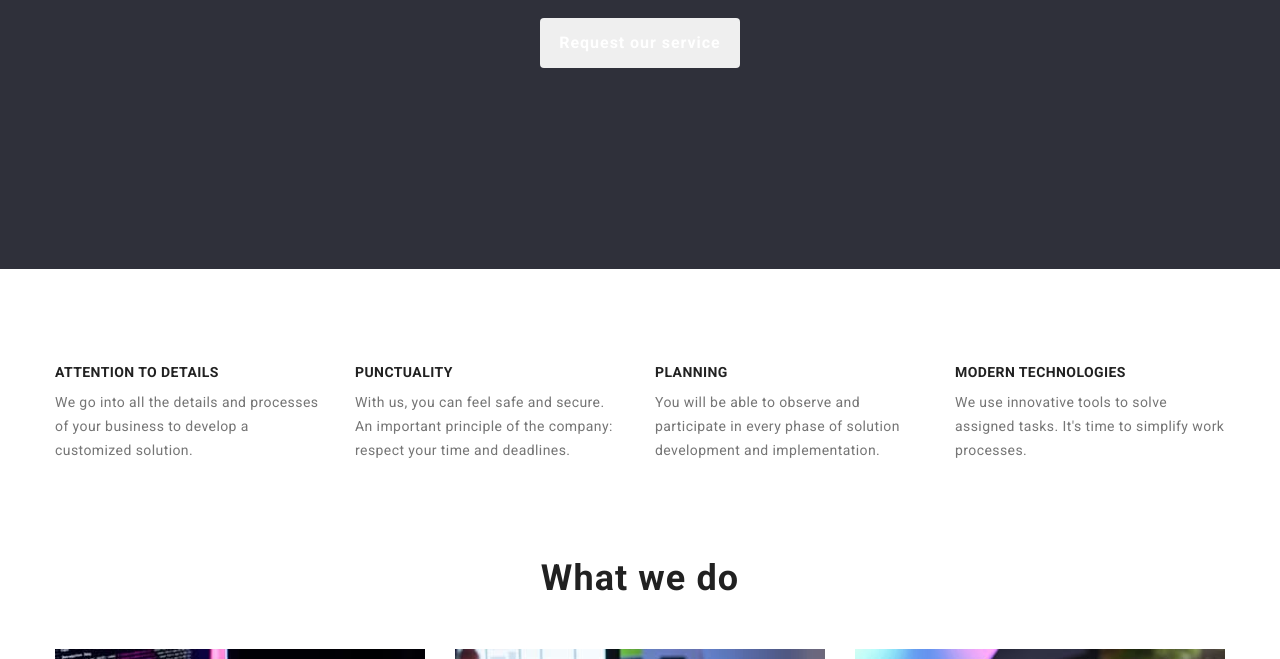
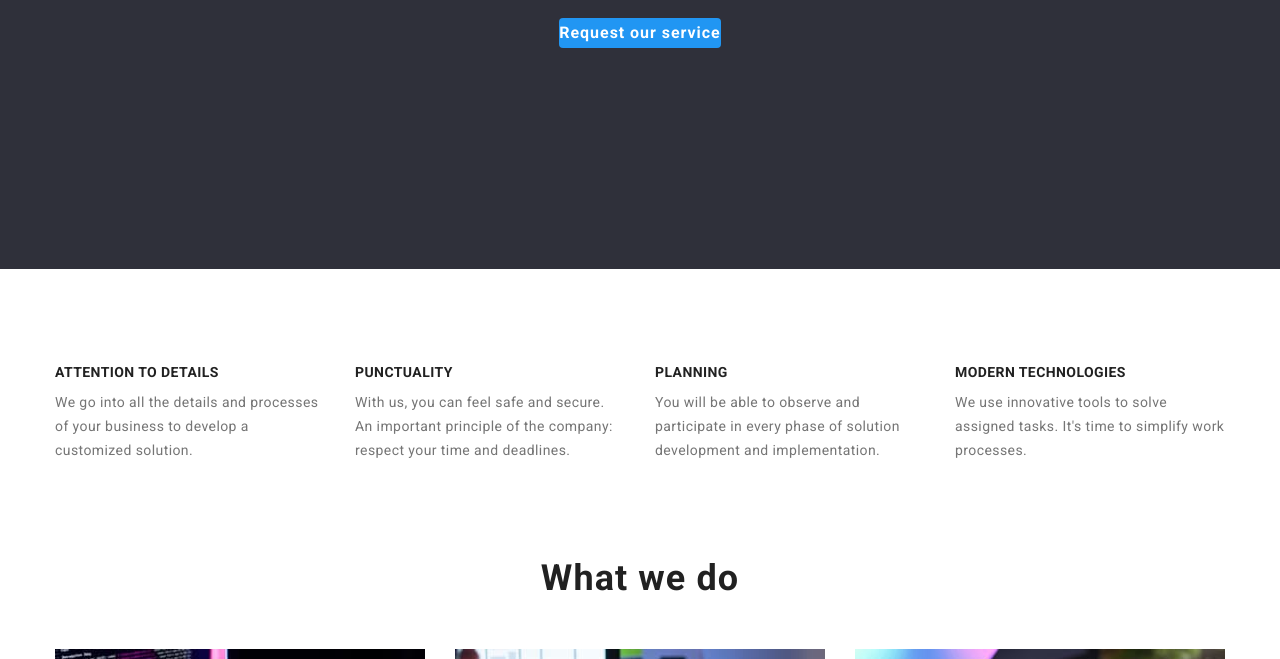
Before and after one commit to Anatolyie/WebStudio, a plain HTML site: page index.html in a window 1280 px wide. Shown: the part 441-1100 px from the top of the page. Drawn offline with Linux system fonts and the light colour scheme.

Commit message:
save change

```diff
--- a/css/style.css
+++ b/css/style.css
@@ -190,14 +190,8 @@
 .promo-btn {
     display: block;
     margin: 0 auto;
-<<<<<<< HEAD
     /* width: 200px; */
     /* height: 50px; */
-=======
-    margin-top: 30px;
-    width: 200px;
-    height: 50px;
->>>>>>> main
     background: var(--first-color);
     border-radius: 4px;
     font-weight: bold;
```
